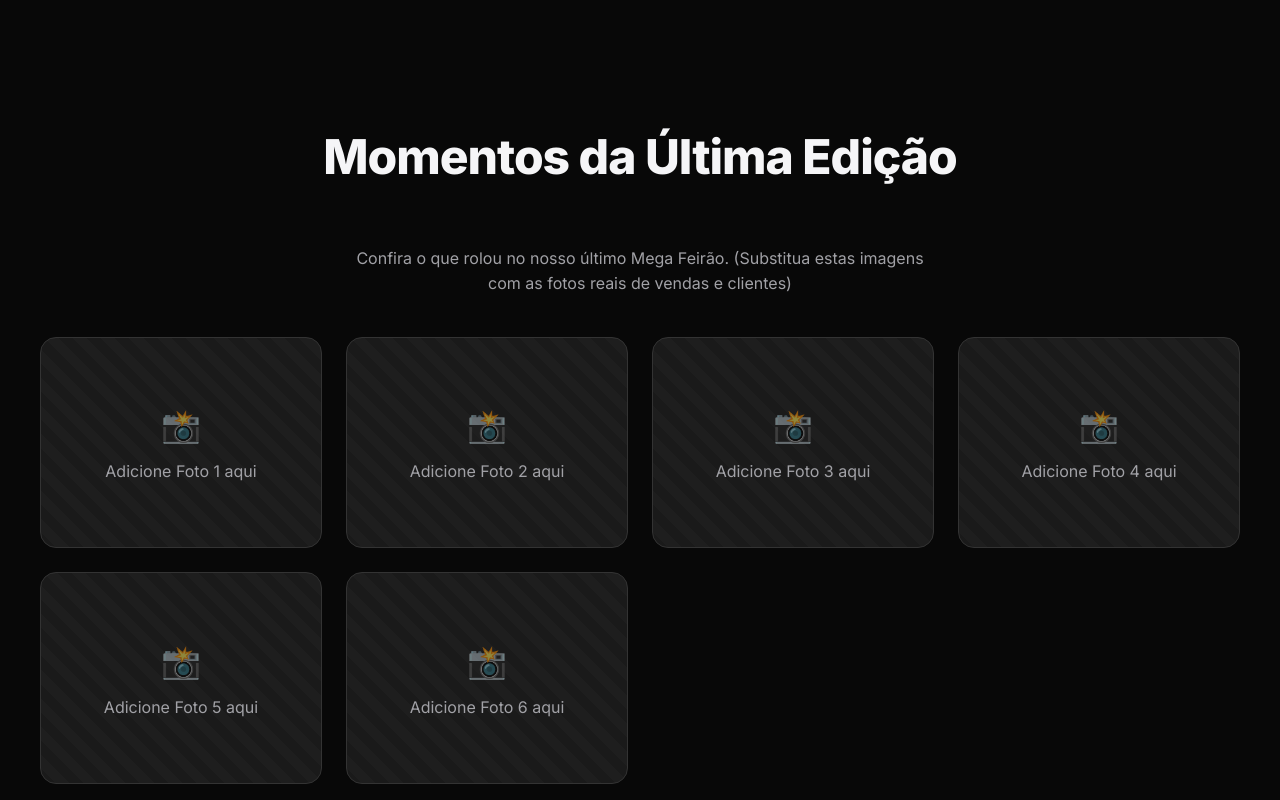
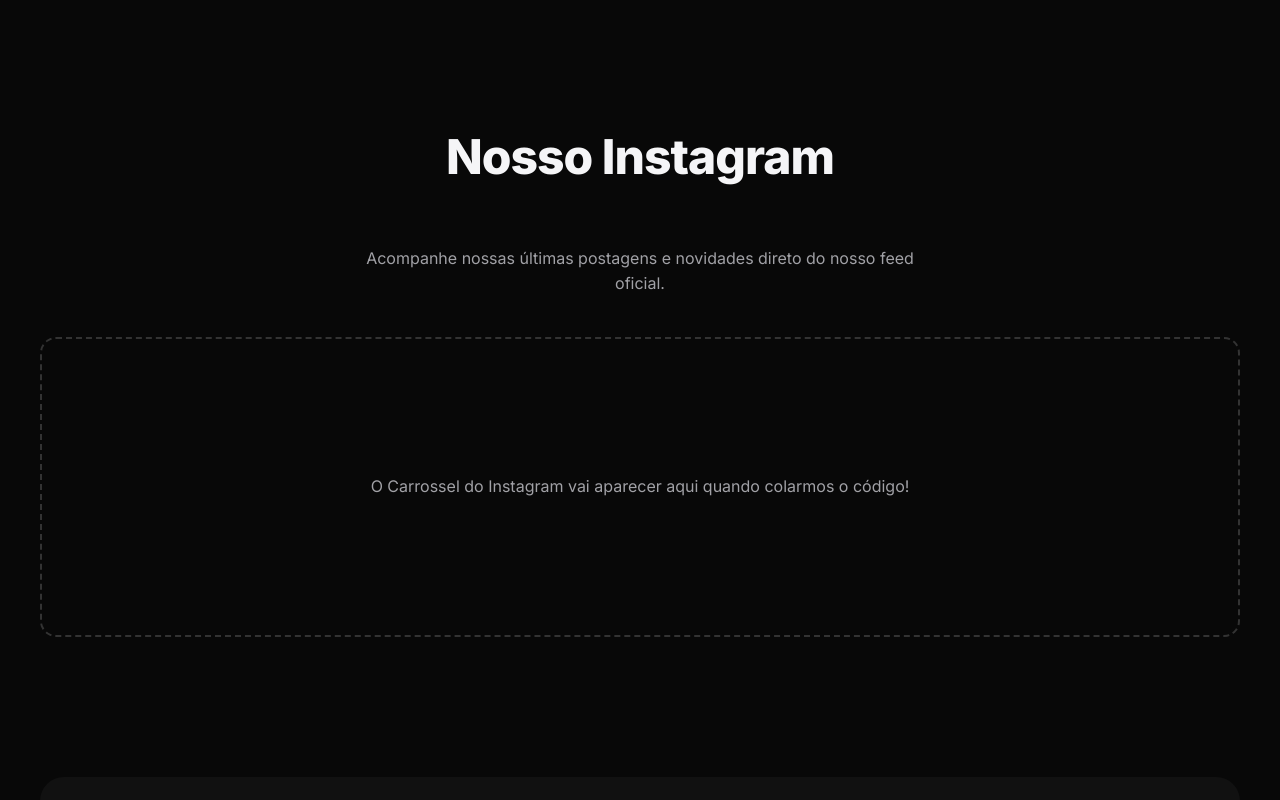
Before and after one commit to trueluuck/expocar-landing, a Next.js app: page / in a window 1280 px wide. Shown: the part 1560-2360 px from the top of the page. Built offline with nearby package versions, Linux system fonts and the light colour scheme.

Commit message:
Replace static gallery with Instagram Widget placeholder

```diff
--- a/src/app/page.js
+++ b/src/app/page.js
@@ -95,20 +95,19 @@
       </section>
 
       <section id="galeria" className={`${styles.section} container`}>
-        <h2 className={styles.sectionTitle}>Momentos da Última Edição</h2>
-        <p style={{ textAlign: 'center', color: 'var(--text-muted)', maxWidth: '600px', margin: '0 auto' }}>
-          Confira o que rolou no nosso último Mega Feirão. (Substitua estas imagens com as fotos reais de vendas e clientes)
+        <h2 className={styles.sectionTitle}>Nosso Instagram</h2>
+        <p style={{ textAlign: 'center', color: 'var(--text-muted)', maxWidth: '600px', margin: '0 auto 40px' }}>
+          Acompanhe nossas últimas postagens e novidades direto do nosso feed oficial.
         </p>
-        <div className={styles.galleryGrid}>
-          {[1, 2, 3, 4, 5, 6].map((item) => (
-            <div key={item} className={styles.galleryItem}>
-              <div className={styles.galleryPlaceholder}>
-                <div className={styles.galleryIcon}>📸</div>
-                <span>Adicione Foto {item} aqui</span>
-              </div>
-            </div>
-          ))}
+
+        {/* === WIDGET DO INSTAGRAM AQUI === */}
+        <div style={{ minHeight: '300px', display: 'flex', alignItems: 'center', justifyContent: 'center', border: '2px dashed var(--border-color)', borderRadius: '16px' }}>
+          <p style={{ color: 'var(--text-muted)' }}>
+            O Carrossel do Instagram vai aparecer aqui quando colarmos o código!
+          </p>
         </div>
+        {/* =============================== */}
+
       </section>
 
       <section id="lojas" className={`${styles.section} container`} style={{ backgroundColor: 'var(--bg-secondary)', borderRadius: '24px', padding: '60px', margin: '40px auto' }}>
```
